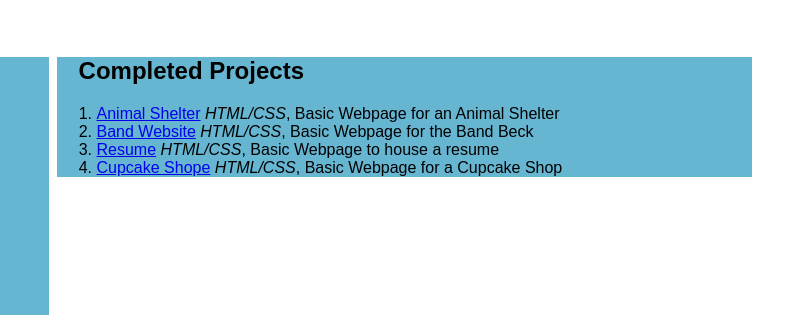
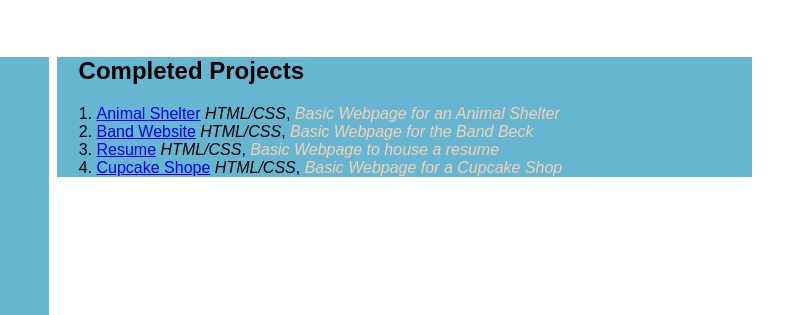
Before and after one commit to jennylynparsons/1st-independent-project, a plain HTML site: page index.html in a window 1280 px wide. Shown: the part 169-484 px from the top of the page, 495-1280 px from the left. Drawn offline with Linux system fonts and the light colour scheme.

Commit message:
add styling to completed project descriptions

```diff
--- a/css/styles.css
+++ b/css/styles.css
@@ -35,3 +35,9 @@ h1 {
   margin-top: 60px;
   text-align: left;
 }
+
+.desc {
+  font-style: italic;
+  color:#f3cfb4;
+
+}
--- a/index.html
+++ b/index.html
@@ -20,10 +20,10 @@
   <div class="projects">
     <h2>Completed Projects</h2>
     <ol>
-      <li> <a href="https://github.com/jennylynparsons/Animal-Shelter.git">Animal Shelter</a> <em>HTML/CSS</em>, Basic Webpage for an Animal Shelter </li>
-      <li> <a href="https://github.com/jennylynparsons/Band-Website.git">Band Website</a> <em>HTML/CSS</em>, Basic Webpage for the Band Beck</li>
-      <li> <a href="https://github.com/jennylynparsons/Resume530.git">Resume</a>  <em>HTML/CSS</em>, Basic Webpage to house a resume</li>
-      <li> <a href="https://github.com/jennylynparsons/Cupcake-Shop.git">Cupcake Shope</a>  <em>HTML/CSS</em>, Basic Webpage for a Cupcake Shop</li>
+      <li> <a href="https://github.com/jennylynparsons/Animal-Shelter.git">Animal Shelter</a> <em>HTML/CSS</em>, <span class="desc">Basic Webpage for an Animal Shelter </span></li>
+      <li> <a href="https://github.com/jennylynparsons/Band-Website.git">Band Website</a> <em>HTML/CSS</em>, <span class="desc">Basic Webpage for the Band Beck </span></li>
+      <li> <a href="https://github.com/jennylynparsons/Resume530.git">Resume</a> <em>HTML/CSS</em>, <span class="desc">Basic Webpage to house a resume</span></li>
+      <li> <a href="https://github.com/jennylynparsons/Cupcake-Shop.git">Cupcake Shope</a> <em>HTML/CSS</em>, <span class="desc">Basic Webpage for a Cupcake Shop </span></li>
     </ol>
 
   </div>
```
